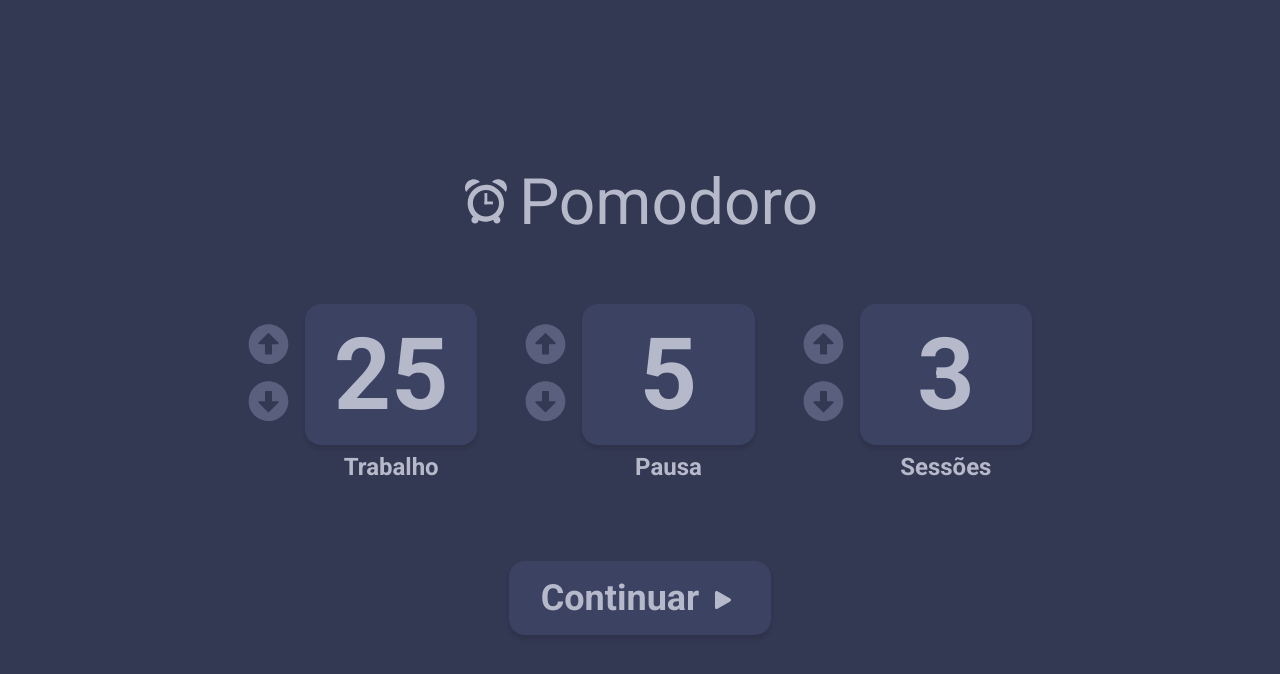
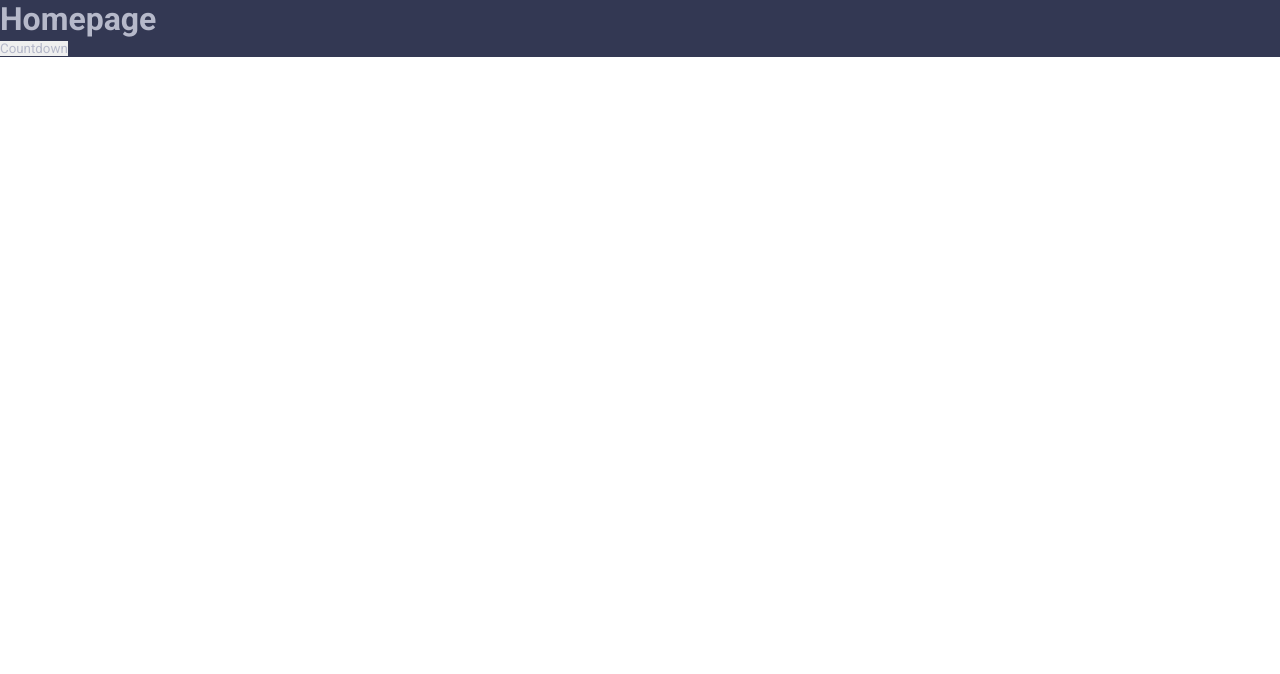
Before and after one commit to patrickrios/pomodoro-nextjs, a Next.js app: page / in a window 1280 px wide. Shown: the top 674 px of the page. Built offline with nearby package versions, Linux system fonts and the light colour scheme.

Commit message:
App Context added

```diff
--- /dev/null
+++ b/src/components/Continue.tsx
@@ -0,0 +1,9 @@
+
+
+export default function Continue(){
+    return(
+        <div>
+            <h1>Continue</h1>
+        </div>
+    )
+}
--- a/src/components/Counter.tsx
+++ b/src/components/Counter.tsx
@@ -1,5 +1,3 @@
-import { useContext, useState } from 'react'
-import { PomodoroContext } from '../providers/PomodoroProvider'
 import styles from '../styles/components/Counter.module.css'
 
 interface CounterProps{
@@ -21,6 +19,6 @@ export default function Counter({value, title, increase, decrease}:CounterProps)
               <strong>{value}</strong>
               <h2>{title}</h2>
             </div>
-          </div>
+        </div>
     )
 }
--- /dev/null
+++ b/src/components/Homepage.tsx
@@ -0,0 +1,36 @@
+
+
+//import Counters from "../components/CounterWrapper";
+//import styles from '../styles/pages/Home.module.css'
+
+import { useContext } from "react"
+import { AppContext } from "../providers/AppProvider"
+
+
+export default function Homepage(){
+    const {loadCountdown} = useContext(AppContext)
+    return(
+        <div>
+            <h1>Homepage</h1>
+            <button type="button" onClick={loadCountdown}> Countdown </button>
+        </div>
+    )
+}
+
+/**
+ *
+ * <div className={styles.container}>
+              <h1>
+                <img src="./icons/clock.svg" alt="Pomodoro clock"/>
+                Pomodoro
+              </h1>
+
+              <Counters style={styles.countersSection} />
+
+              <a href="/continue" className={styles.buttonContinue}>
+                Continuar
+                <img src="./icons/play-fill.svg" alt="Continuar"/>
+              </a>
+          </div>
+
+*/
--- a/src/pages/_app.tsx
+++ b/src/pages/_app.tsx
@@ -1,10 +1,14 @@
 import '../styles/globals.css'
-import { PomodoroContext, PomodoroProvider } from '../providers/PomodoroProvider'
+import { PomodoroProvider } from '../providers/PomodoroProvider'
+import AppProvider from '../providers/AppProvider'
+
 
 function MyApp({ Component, pageProps }) {
   return  (
     <PomodoroProvider>
-      <Component {...pageProps} />
+      <AppProvider>
+        <Component {...pageProps} />
+      </AppProvider>
     </PomodoroProvider>
   )
 }
--- a/src/pages/index.tsx
+++ b/src/pages/index.tsx
@@ -1,12 +1,12 @@
 import Head from 'next/head'
-import styles from '../styles/pages/Home.module.css'
 import { PomodoroContext} from '../providers/PomodoroProvider'
-import Counters from '../components/CounterWrapper'
 import { useContext } from 'react'
+import { AppContext } from '../providers/AppProvider'
 
 export default function Home() {
 
   const { backgroundStyle} = useContext(PomodoroContext)
+  const {content} = useContext(AppContext)
 
   return (
     <div className={backgroundStyle}>
@@ -16,19 +16,7 @@ export default function Home() {
           <link href="https://fonts.googleapis.com/css2?family=Roboto:wght@300;400;700&display=swap" rel="stylesheet"/>
         </Head>
         <main>
-          <div className={styles.container}>
-            <h1>
-              <img src="./icons/clock.svg" alt="Pomodoro clock"/>
-              Pomodoro
-            </h1>
-
-          <Counters style={styles.countersSection} />
-
-            <a href="/continue" className={styles.buttonContinue}>
-              Continuar
-              <img src="./icons/play-fill.svg" alt="Continuar"/>
-            </a>
-          </div>
+            {content}
         </main>
     </div>
   )
--- /dev/null
+++ b/src/providers/AppProvider.tsx
@@ -0,0 +1,47 @@
+import { createContext, ReactNode, useEffect, useState } from "react";
+import Continue from "../components/Continue";
+import Homepage from "../components/Homepage";
+
+
+interface AppContextData{
+    content: ReactNode;
+    loadHome: () => void;
+    loadCountdown: ()=> void;
+
+}
+
+interface AppProviderProps{
+    children: ReactNode;
+}
+
+export const AppContext = createContext({} as AppContextData)
+
+export default function AppProvider( {children}: AppProviderProps){
+
+    const [content, setContent] = useState(<Homepage/>)
+
+    function loadHome(){
+        setContent(<Homepage/>)
+    }
+
+    function loadCountdown(){
+        setContent(<Continue/>)
+    }
+
+    useEffect( ()=>{
+        console.log('change to -> ')
+    }, [content])
+
+
+    return(
+        <AppContext.Provider
+            value={{
+                content,
+                loadHome,
+                loadCountdown
+            }}
+        >
+            {children}
+        </AppContext.Provider>
+    )
+}
--- a/src/providers/PomodoroProvider.tsx
+++ b/src/providers/PomodoroProvider.tsx
@@ -23,16 +23,20 @@ interface PomodoroProviderProps{
 
 export const PomodoroContext = createContext({} as PomodoroContextData)
 
+const MIN_WORK  = 25
+const MIN_PAUSE = 5
+const MIN_SESSION = 3
+
 export function PomodoroProvider( {children} : PomodoroProviderProps ){
 
-    const [work, setWork] = useState( recover('work') || 25)
-    const [pause, setPause] = useState(recover('pause') || 5)
-    const [session, setSession] = useState( recover('session') || 3)
+    const [work, setWork] = useState( recover('work') || MIN_WORK)
+    const [pause, setPause] = useState(recover('pause') || MIN_PAUSE)
+    const [session, setSession] = useState( recover('session') || MIN_SESSION)
     const [currentSession, setCurrentSession] = useState(1)
     const [isPause, setIsPause] = useState(false)
     const [backgroundStyle, setBackground] = useState("defaultBG")
 
-    /** Values controllers */
+    /** Control values */
     function increaseWork() {
         setWork( work + 1)
     }
--- a/src/styles/components/Counter.module.css
+++ b/src/styles/components/Counter.module.css
@@ -37,4 +37,5 @@
   .counter h2{
     margin-top:.5rem;
     text-align: center;
+    opacity:.75;
   }
--- a/src/styles/globals.css
+++ b/src/styles/globals.css
@@ -4,6 +4,7 @@
   --item-bg-hover:#464d6e;
   --text-color:#B6B9CA;
   --item-shadow: 0px 4px 4px rgba(0, 0, 0, 0.10);
+  --dark-opacity: 0.65;
 
   --green:#219653;
   --yellow:#F2C94C;
--- a/src/styles/pages/Home.module.css
+++ b/src/styles/pages/Home.module.css
@@ -37,6 +37,7 @@
   font-weight: 700;
   display: flex;
   align-items: center;
+  opacity: var(--dark-opacity);
 }
 
 .buttonContinue img{
```
